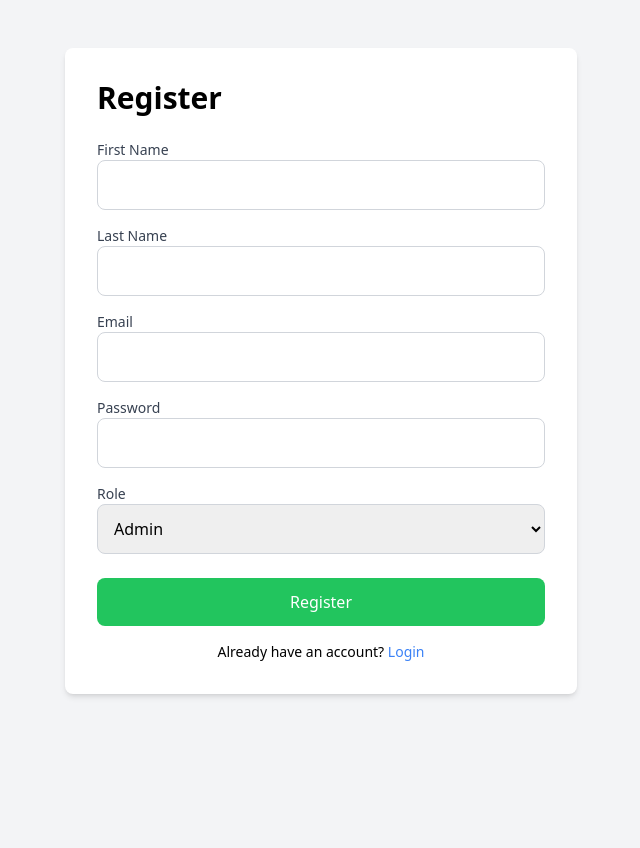
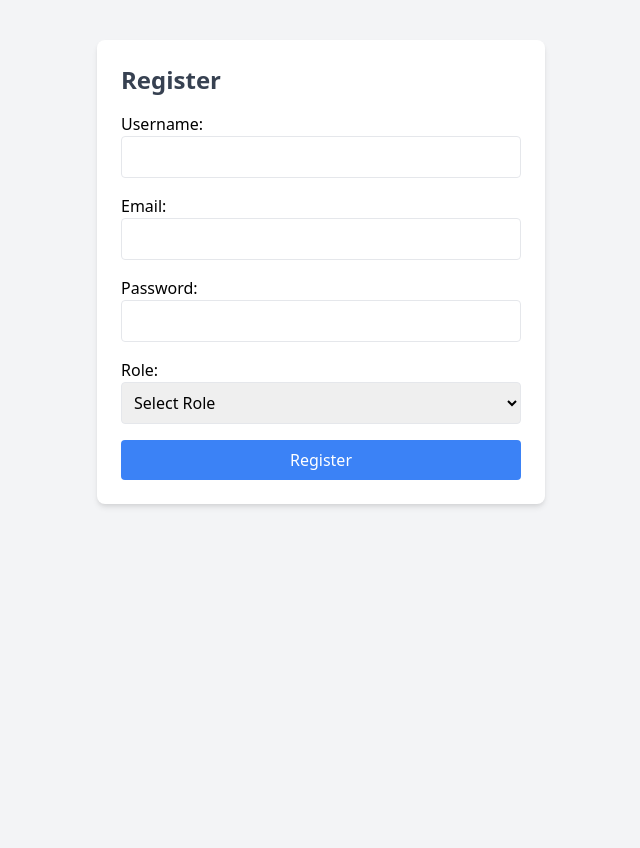
Before and after one commit to Lynx1276/classroom-scheduling, a PHP site: page /module/auth/register.php in a window 1280 px wide. Shown: the whole page, without its empty margins (319-959 px from the left). After the commit the page ends 507 px from the top, so only its background shows below. Run offline with PHP 8.4, Linux system fonts and the light colour scheme; tables that the repository leaves empty or names only in its code hold one stand-in row (values such as "Sample post"); some libraries are stand-ins or nearby versions.

Commit message:
add and update

```diff
--- /dev/null
+++ b/assets/color.txt
@@ -0,0 +1,5 @@
+Royal Blue: #0033a0 → Main background and navbar
+Gold: #e3b23c → Buttons, accents, and highlights
+Dark Gold/Bronze: #b68d40 → Secondary highlights
+White: #ffffff → Text and content background
+Grayish Black: #2d2d2d → Text and footer
--- a/auth/register.php
+++ /dev/null
@@ -1,72 +0,0 @@
-<?php
-session_start();
-include '../config/db.php';
-
-if ($_SERVER["REQUEST_METHOD"] == "POST") {
-    $first_name = $_POST['first_name'];
-    $last_name = $_POST['last_name'];
-    $email = $_POST['email'];
-    $password = $_POST['password'];
-    $role_id = $_POST['role_id'];  // Admin, Chair, Dean
-
-    // Hash the password
-    $hashed_password = password_hash($password, PASSWORD_DEFAULT);
-
-    $stmt = $pdo->prepare("INSERT INTO users (first_name, last_name, email, password_hash, role_id) VALUES (?, ?, ?, ?, ?)");
-    $stmt->execute([$first_name, $last_name, $email, $hashed_password, $role_id]);
-
-    header("Location: ./auth/login.php");
-    exit();
-};
-
-?>
-
-
-<!DOCTYPE html>
-<html lang="en">
-
-<head>
-    <meta charset="UTF-8">
-    <meta name="viewport" content="width=device-width, initial-scale=1.0">
-    <title>Register</title>
-    <script src="https://cdn.tailwindcss.com"></script>
-</head>
-
-<body class="bg-gray-100 min-h-screen">
-
-    <div class="container mx-auto mt-12">
-        <div class="bg-white shadow-md rounded-lg p-8 max-w-lg mx-auto">
-            <h2 class="text-3xl font-bold mb-6">Register</h2>
-
-            <form action="register_handler.php" method="POST">
-                <label class="block text-sm font-medium text-gray-700">First Name</label>
-                <input type="text" name="first_name" required class="w-full p-3 border border-gray-300 rounded-lg focus:ring-2 focus:ring-blue-400">
-
-                <label class="block text-sm font-medium text-gray-700 mt-4">Last Name</label>
-                <input type="text" name="last_name" required class="w-full p-3 border border-gray-300 rounded-lg focus:ring-2 focus:ring-blue-400">
-
-                <label class="block text-sm font-medium text-gray-700 mt-4">Email</label>
-                <input type="email" name="email" required class="w-full p-3 border border-gray-300 rounded-lg focus:ring-2 focus:ring-blue-400">
-
-                <label class="block text-sm font-medium text-gray-700 mt-4">Password</label>
-                <input type="password" name="password" required class="w-full p-3 border border-gray-300 rounded-lg focus:ring-2 focus:ring-blue-400">
-
-                <label class="block text-sm font-medium text-gray-700 mt-4">Role</label>
-                <select name="role_id" required class="w-full p-3 border border-gray-300 rounded-lg">
-                    <option value="1">Admin</option>
-                    <option value="2">Chair</option>
-                    <option value="3">Dean</option>
-                </select>
-
-                <button type="submit" class="bg-green-500 text-white w-full p-3 mt-6 rounded-lg hover:bg-green-600 transition">Register</button>
-            </form>
-
-            <p class="text-center text-sm mt-4">
-                Already have an account? <a href="./login.php" class="text-blue-500 hover:underline">Login</a>
-            </p>
-        </div>
-    </div>
-
-</body>
-
-</html>
--- /dev/null
+++ b/config/database.php
@@ -0,0 +1,21 @@
+<?php
+class Database
+{
+    private $host = "localhost";
+    private $db_name = "prmsu_classroom_scheduling";
+    private $username = "root";
+    private $password = "";
+    private $conn;
+
+    public function connect()
+    {
+        $this->conn = null;
+        try {
+            $this->conn = new PDO("mysql:host=" . $this->host . ";dbname=" . $this->db_name, $this->username, $this->password);
+            $this->conn->setAttribute(PDO::ATTR_ERRMODE, PDO::ERRMODE_EXCEPTION);
+        } catch (PDOException $e) {
+            echo "Connection Error: " . $e->getMessage();
+        }
+        return $this->conn;
+    }
+}
--- a/index.php
+++ b/index.php
@@ -17,7 +17,7 @@
             <a href="index.php" class="text-lg font-bold">PRMSU Scheduling</a>
             <div>
                 <a href="./auth/login.php" class="ml-4 hover:underline">Login</a>
-                <a href="./auth/register.php" class="ml-4 hover:underline">Register</a>
+                <a href="./module/auth/register.php" class="ml-4 hover:underline">Register</a>
             </div>
         </div>
     </nav>
--- /dev/null
+++ b/module/auth/register.php
@@ -0,0 +1,121 @@
+<?php
+session_start();
+require '../../config/database.php';
+
+$db = new Database();
+$conn = $db->connect();
+
+// Handle form submission
+if ($_SERVER['REQUEST_METHOD'] == 'POST') {
+    $username = $_POST['username'];
+    $email = $_POST['email'];
+    $password = password_hash($_POST['password'], PASSWORD_DEFAULT);
+    $role = $_POST['role'];
+    $colleges_id =($_POST['role'] === '2')? $_POST['college_id'] : null; // Dean
+    $department_id = ($_POST['role'] ==='3') ? $_POST['department_id'] : null;  // Chair
+
+
+    $stmt = $conn->prepare("
+        INSERT INTO users (username, password_hash, email, role_id, department_id, , colleges_id)
+        VALUES (:username, :password, :email, :role_id, :department_id,  :colleges_id)
+    ");
+
+    $stmt->execute([
+        'username' => $username,
+        'password' => $password,
+        'email' => $email,
+        'role_id' => $role,
+        'department_id' => $department_id,
+        'course_id' => $course_id
+    ]);
+
+    $_SESSION['message'] = "Account successfully registered!";
+    header("Location: login.php");
+}
+
+// Fetch departments and courses
+$stmtDept = $conn->query("SELECT * FROM departments");
+$departments = $stmtDept->fetchAll(PDO::FETCH_ASSOC);
+
+$stmtCourse = $conn->query("SELECT * FROM courses");
+$courses = $stmtCourse->fetchAll(PDO::FETCH_ASSOC);
+
+$stmtColleges = $conn->query("SELECT * FROM colleges");
+$colleges = $stmtColleges->fetchAll(PDO::FETCH_ASSOC);
+?>
+
+<!DOCTYPE html>
+<html lang="en">
+
+<head>
+    <meta charset="UTF-8">
+    <meta name="viewport" content="width=device-width, initial-scale=1.0">
+    <title>Register</title>
+    <!-- Tailwind CSS CDN -->
+    <link href="https://cdn.jsdelivr.net/npm/tailwindcss@2.2.19/dist/tailwind.min.css" rel="stylesheet">
+</head>
+
+<body class="bg-gray-100 h-screen">
+
+    <div class="container mx-auto mt-10">
+        <div class="max-w-md mx-auto bg-white rounded-lg shadow-md overflow-hidden">
+            <div class="p-6">
+                <h2 class="text-2xl font-bold text-gray-700">Register</h2>
+
+                <form action="" method="POST" class="mt-4">
+                    <label class="block">Username:</label>
+                    <input type="text" name="username" class="border w-full p-2 rounded" required>
+
+                    <label class="block mt-4">Email:</label>
+                    <input type="email" name="email" class="border w-full p-2 rounded" required>
+
+                    <label class="block mt-4">Password:</label>
+                    <input type="password" name="password" class="border w-full p-2 rounded" required>
+
+                    <label class="block mt-4">Role:</label>
+                    <select name="role" id="roleSelect" class="border w-full p-2 rounded" required>
+                        <option value="">Select Role</option>
+                        <option value="2">Dean</option>
+                        <option value="3">Chair</option>
+                        <option value="4">Faculty</option>
+                    </select>
+
+                    <!-- Dean Dropdown -->
+                    <div id="deptSelect" class="hidden mt-4">
+                        <label>Department:</label>
+                        <select name="department_id" class="border w-full p-2 rounded">
+                            <option value="">Select Department</option>
+                            <?php foreach ($departments as $dept): ?>
+                                <option value="<?= $dept['department_id'] ?>"><?= $dept['department_name'] ?></option>
+                            <?php endforeach; ?>
+                        </select>
+                    </div>
+
+                    <!-- Chair Dropdown -->
+                    <div id="courseSelect" class="hidden mt-4">
+                        <label>Course:</label>
+                        <select name="course_id" class="border w-full p-2 rounded">
+                            <option value="">Select Course</option>
+                            <?php foreach ($courses as $course): ?>
+                                <option value="<?= $course['course_id'] ?>"><?= $course['course_name'] ?></option>
+                            <?php endforeach; ?>
+                        </select>
+                    </div>
+
+                    <button type="submit" class="bg-blue-500 text-white px-4 py-2 rounded mt-4 w-full">Register</button>
+                </form>
+            </div>
+        </div>
+    </div>
+
+    <script>
+        document.getElementById('roleSelect').addEventListener('change', function() {
+            const role = this.value;
+            document.getElementById('deptSelect').classList.toggle('hidden', role !== '2');
+            document.getElementById('courseSelect').classList.toggle('hidden', role !== '3');
+        });
+    </script>
+
+</body>
+
+</html>
```
Also changed, not shown: api/get_dropdown.php (added, +25 -0 lines), api/index.php (added), assets/logo/prmsu.png (renamed from EXP/prmsu.png), classes/Database.php (added), module/auth/login.php (renamed from auth/login.php), module/logout.php (added), utils/export_function.php (added), utils/helpers.php (added), utils/validator.php (added).
